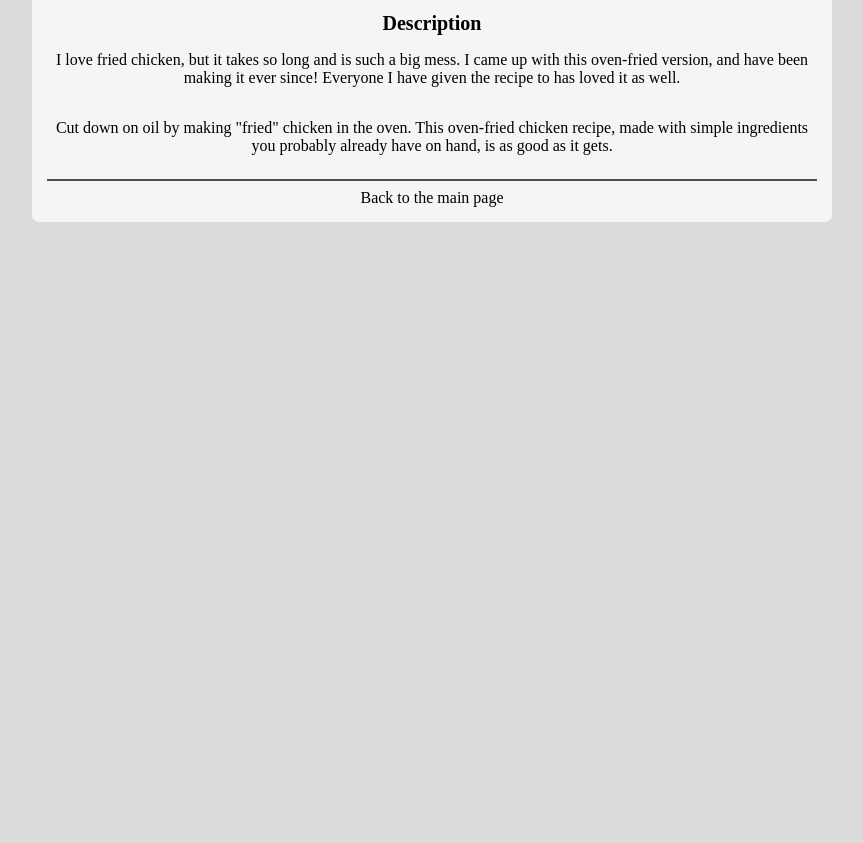
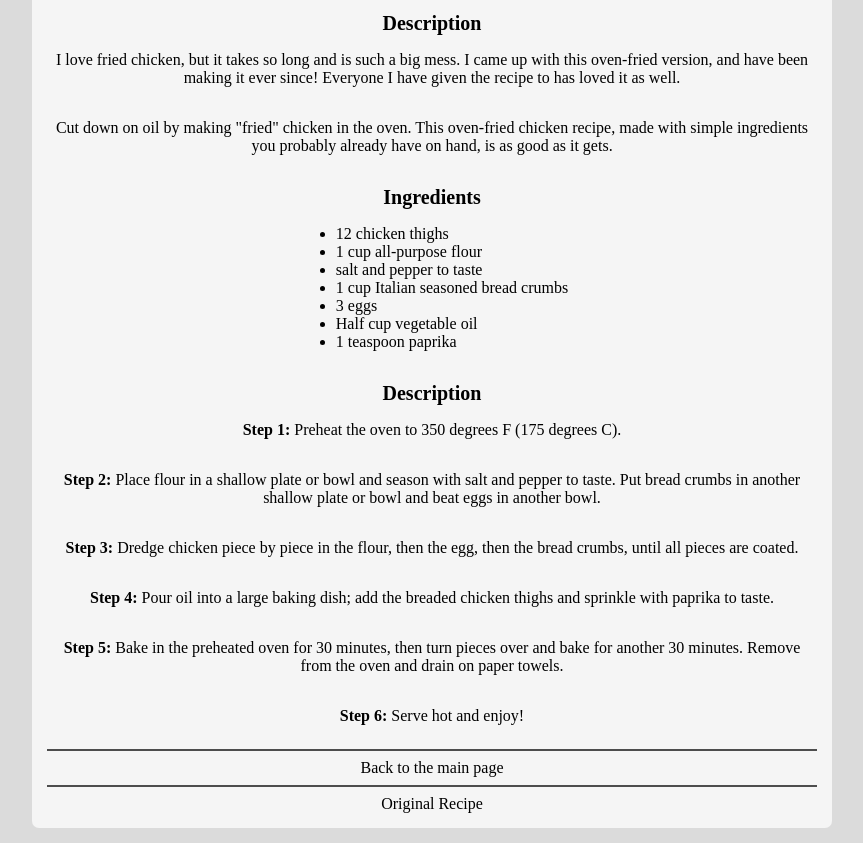
Before and after one commit to BurcisWolf/odin-recipes, a plain HTML site: page recipes/oven-fried-chicken.html in a window 1280 px wide. Shown: the part 568-1411 px from the top of the page, without its empty margins (208-1071 px from the left). Before the commit the page ends 805 px from the top, so only its background shows below. Drawn offline with Linux system fonts and the light colour scheme.

Commit message:
Made a simple template for recipes, oven-fried-chicken page complete

```diff
--- a/recipes/oven-fried-chicken.html
+++ b/recipes/oven-fried-chicken.html
@@ -64,6 +64,12 @@
             width: 400px;
             border-radius: 25px;
         }
+        ul {
+            text-align: left;
+        }
+        .bold {
+            font-weight: 900;
+        }
     </style>
     <title>Recipes | The Odin Project</title>
 </head>
@@ -78,8 +84,27 @@
         <h2>Description</h2>
         <p>I love fried chicken, but it takes so long and is such a big mess. I came up with this oven-fried version, and have been making it ever since! Everyone I have given the recipe to has loved it as well.</p>
         <p>Cut down on oil by making "fried" chicken in the oven. This oven-fried chicken recipe, made with simple ingredients you probably already have on hand, is as good as it gets.</p>
+        <h2>Ingredients</h2>
+        <ul>
+            <li>12 chicken thighs</li>
+            <li>1 cup all-purpose flour</li>
+            <li>salt and pepper to taste</li>
+            <li>1 cup Italian seasoned bread crumbs</li>
+            <li>3 eggs</li>
+            <li>Half cup vegetable oil</li>
+            <li>1 teaspoon paprika</li>
+        </ul>
+        <h2>Description</h2>
+        <p><span class="bold">Step 1:</span> Preheat the oven to 350 degrees F (175 degrees C).</p>
+        <p><span class="bold">Step 2:</span> Place flour in a shallow plate or bowl and season with salt and pepper to taste. Put bread crumbs in another shallow plate or bowl and beat eggs in another bowl.</p>
+        <p><span class="bold">Step 3:</span> Dredge chicken piece by piece in the flour, then the egg, then the bread crumbs, until all pieces are coated.</p>
+        <p><span class="bold">Step 4:</span> Pour oil into a large baking dish; add the breaded chicken thighs and sprinkle with paprika to taste.</p>
+        <p><span class="bold">Step 5:</span> Bake in the preheated oven for 30 minutes, then turn pieces over and bake for another 30 minutes. Remove from the oven and drain on paper towels.</p>
+        <p><span class="bold">Step 6:</span> Serve hot and enjoy!</p>
         <hr>
         <a href="../index.html">Back to the main page</a>
+        <hr>
+        <a href="https://www.allrecipes.com/recipe/8841/oven-fried-chicken-ii/" target="_blank">Original Recipe</a>
     </div>
 </body>
 </html>
```
